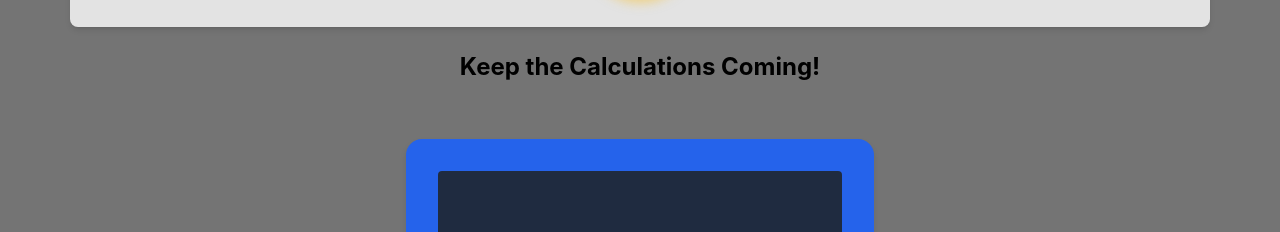
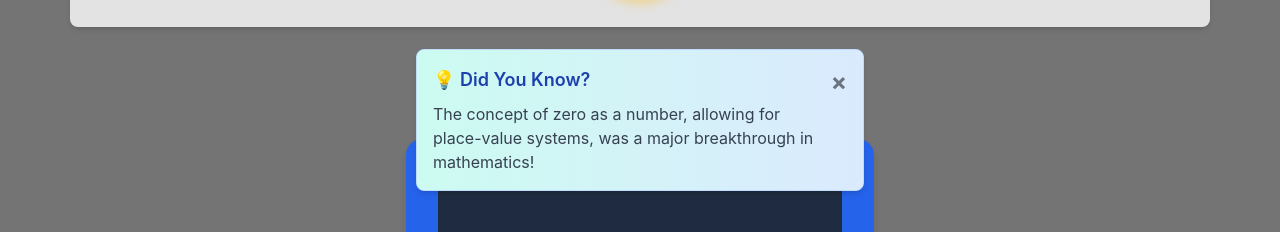
Before and after one commit to Tolevats/num-wiz, a React (Vite) app: page / in a window 1280 px wide. Both pictures are taken after a click on the button "AC". Shown: the part 280-512 px from the top of the page. Built offline with nearby package versions, Linux system fonts and the light colour scheme; a web font is replaced by a local one.

Commit message:
feat: Update DidYouKnow component styles for improved positioning and animation

```diff
--- a/src/components/DidYouKnow.css
+++ b/src/components/DidYouKnow.css
@@ -2,9 +2,17 @@
 
 .did-you-know-container {
     animation: fadeIn 0.5s ease-out;
+    position: fixed;
+    z-index: 1000;
 }
 
 @keyframes fadeIn {
-    from { opacity: 0; transform: translateY(10px); }
-    to { opacity: 1; transform: translateY(0); }
+    from {
+        opacity: 0;
+        transform: translate(-50%, calc(-50% - 20px));
+    }
+    to {
+        opacity: 1;
+        transform: translate(-50%, -50%);
+    }
 }
--- a/src/components/DidYouKnow.tsx
+++ b/src/components/DidYouKnow.tsx
@@ -14,10 +14,8 @@ const DidYouKnow: React.FC<DidYouKnowProps> = ({ fact, onDismiss }) => {
   }
 
   return (
-    // Use a fixed or absolute position overlay, or inline block
-    // This version is an inline block appearing below the calculator
     <div
-      className="did-you-know-container bg-gradient-to-r from-teal-100 to-blue-100 p-4 rounded-lg shadow-md mt-6 w-full max-w-md mx-auto border border-blue-200"
+      className="did-you-know-container top-1/2 left-1/2 -translate-x-1/2 -translate-y-1/2 bg-gradient-to-r from-teal-100 to-blue-100 p-4 rounded-lg shadow-md w-full max-w-md border border-blue-200"
       role="alert" // Good for accessibility, announces the content
       aria-live="polite" // Announce changes politely
     >
```
